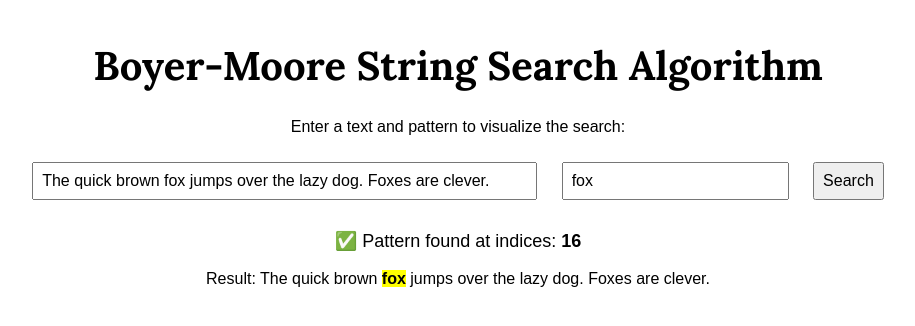
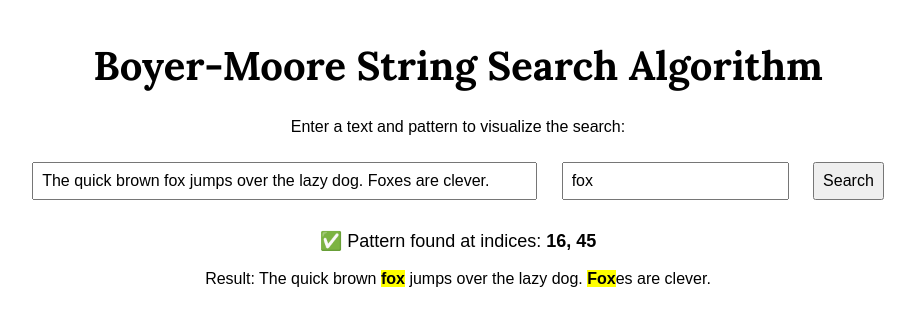
Before and after one commit to thorri-lindal/bayermoore, a plain HTML site: page index.html in a window 1280 px wide. Both pictures are taken after a click on the button "Search". Shown: the whole page, without its empty margins (182-1097 px from the left). Drawn offline with Linux system fonts and the light colour scheme.

Commit message:
Update index.html

```diff
--- a/index.html
+++ b/index.html
@@ -33,8 +33,8 @@
 
     <script>
         function search() {
-            let text = document.getElementById("text").value;
-            let pattern = document.getElementById("pattern").value;
+            let text = document.getElementById("text").value.toLowerCase();
+            let pattern = document.getElementById("pattern").value.toLowerCase();
             let output = document.getElementById("output");
             let visualization = document.getElementById("visualization");
 
@@ -54,15 +54,16 @@
         }
 
         function visualizeMatches(text, pattern, indices) {
+            let originalText = document.getElementById("text").value;
             let highlightedText = "";
             let lastIndex = 0;
 
             indices.forEach(index => {
-                highlightedText += text.substring(lastIndex, index) +
-                    `<span class="highlight">${text.substring(index, index + pattern.length)}</span>`;
+                highlightedText += originalText.substring(lastIndex, index) +
+                    `<span class="highlight">${originalText.substring(index, index + pattern.length)}</span>`;
                 lastIndex = index + pattern.length;
             });
-            highlightedText += text.substring(lastIndex);
+            highlightedText += originalText.substring(lastIndex);
 
             document.getElementById("visualization").innerHTML = `Result: ${highlightedText}`;
         }
```
